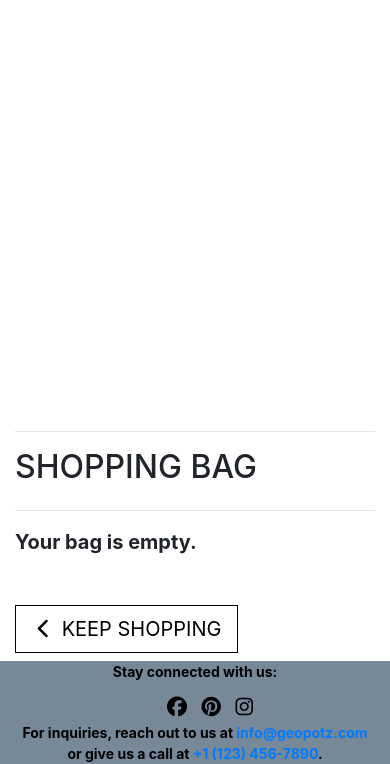
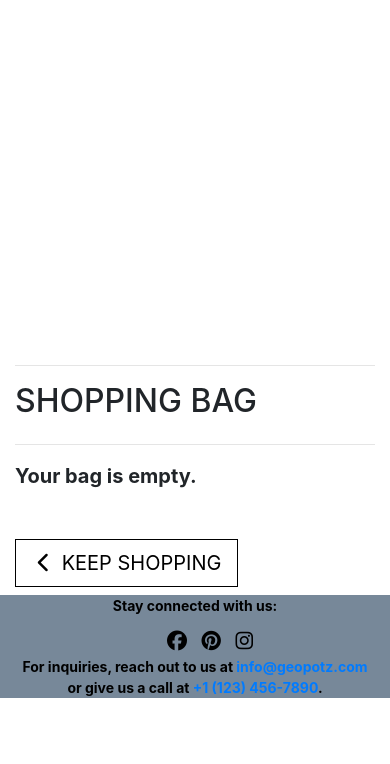
Before and after one commit to BMorrell92/BMorrell_Milestone_Project4, a Django app: page /bag/ in a window 390 px wide. Shown: the part 99-863 px from the top of the page. After the commit the page ends 797 px from the top, so only its background shows below. Run offline with Django 3.2, Linux system fonts and the light colour scheme; parts of the project's set-up code (start-up, migrations or seed data) failed here and were passed over; some libraries are stand-ins or nearby versions; some web fonts are replaced.

Commit message:
Updated base.css and readme

```diff
--- a/static/css/base.css
+++ b/static/css/base.css
@@ -357,7 +357,7 @@ color: #17a2b8; /* text-info */
 /* pad the top a bit when navbar is collapsed on mobile */
 @media (max-width: 991px) {
   .header-container {
-      padding-top: 116px;
+      padding-top: 50px;
       padding-bottom: 300px;
   }
 
```
Also changed, not shown: README.md.
